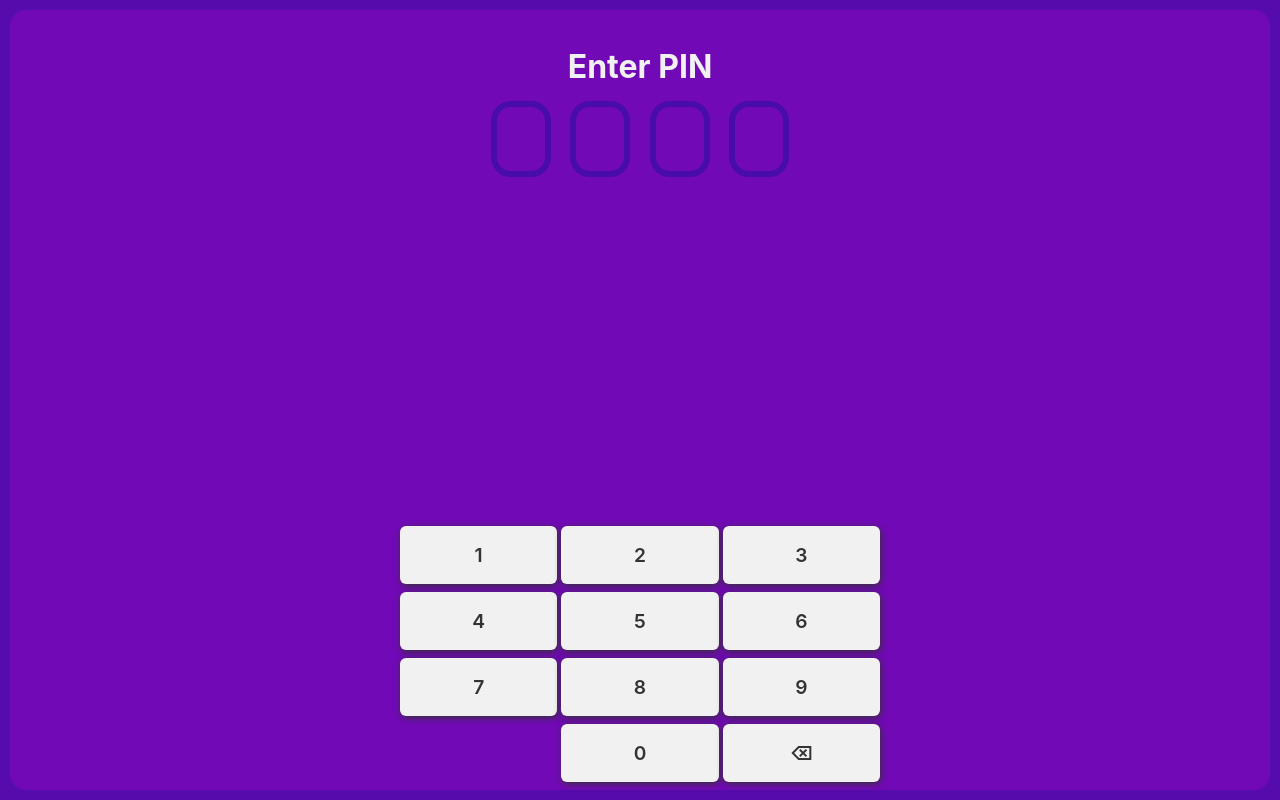
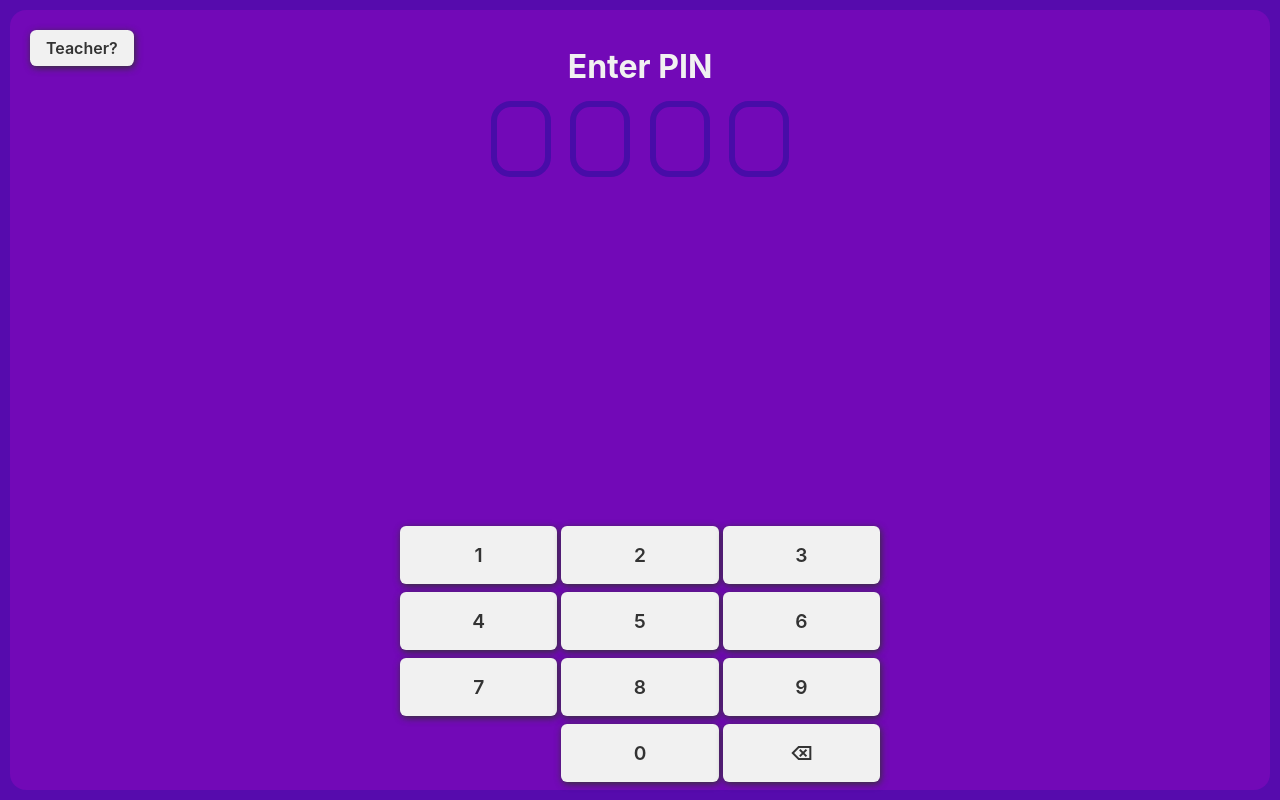
Before and after one commit to typio/imhere, a SvelteKit app: page / in a window 1280 px wide. Built offline with nearby package versions, Linux system fonts and the light colour scheme; a web font is replaced by a local one.

Commit message:
Mode button :clap:

```diff
--- a/src/app.css
+++ b/src/app.css
@@ -22,6 +22,17 @@ body {
 	overflow: hidden;
 }
 
+.content {
+	height: calc(var(--app-height) - 20px);
+	display: flex;
+	flex-wrap: wrap;
+	flex-direction: row;
+	width: 100%;
+	max-width: 500px;
+	margin: auto;
+	flex-grow: 1;
+}
+
 .btn {
 	font-family: Inter, sans-serif;
 	background-color: #f1f1f1;
@@ -39,5 +50,4 @@ body {
 	-ms-user-select: none;
 	user-select: none;
 	-webkit-tap-highlight-color: rgba(0, 0, 0, 0.3);
-
 }
--- /dev/null
+++ b/src/lib/components/ModeButton.svelte
@@ -0,0 +1,20 @@
+<script>
+	import { page } from '$app/stores';
+	import { goto } from '$app/navigation';
+	$: teacher_mode = $page.url.pathname === '/create' ? true : false;
+</script>
+
+<button
+	class="mode-btn btn"
+	on:click={() => {
+		goto(teacher_mode ? '/' : '/create');
+	}}>{teacher_mode ? 'Student?' : 'Teacher?'}</button
+>
+
+<style>
+	.mode-btn {
+		position: absolute;
+		top: 30px;
+		left: 30px;
+	}
+</style>
--- a/src/routes/+layout.svelte
+++ b/src/routes/+layout.svelte
@@ -1,7 +1,28 @@
 <script>
 	import '../app.css';
+	import { browser } from '$app/environment';
+
+	import ModeButton from '$lib/components/ModeButton.svelte';
+
+	const appHeight = () => {
+		const doc = document.documentElement;
+		doc.style.setProperty('--app-height', `${window.innerHeight}px`);
+	};
+
+	if (browser) {
+		appHeight();
+	}
 </script>
+
+<svelte:window
+	on:resize={() => {
+		appHeight();
+	}}
+/>
+
+<ModeButton />
 
 <slot />
 
-<style></style>
+<style>
+</style>
--- a/src/routes/+page.svelte
+++ b/src/routes/+page.svelte
@@ -1,5 +1,6 @@
 <script>
 	import { browser } from '$app/environment';
+	import { goto } from '$app/navigation';
 	import Keyboard from '$lib/components/Keyboard.svelte';
 
 	let code = ['', '', '', ''];
@@ -10,21 +11,12 @@
 
 	let name = '';
 
-	const appHeight = () => {
-		const doc = document.documentElement;
-		doc.style.setProperty('--app-height', `${window.innerHeight}px`);
-	};
-
 	if (browser) {
-		appHeight();
 		document.getElementById(`code-0`)?.focus();
 	}
 </script>
 
 <svelte:window
-	on:resize={() => {
-		appHeight();
-	}}
 	on:keydown={(e) => {
 		let { key } = e;
 		console.log(key);
@@ -140,17 +132,6 @@
 		text-align: center;
 	}
 
-	.content {
-		height: calc(var(--app-height) - 20px);
-		display: flex;
-		flex-wrap: wrap;
-		flex-direction: row;
-		width: 100%;
-		max-width: 500px;
-		margin: auto;
-		flex-grow: 1;
-	}
-
 	.code-entry {
 		width: 100%;
 		height: fit-content;
@@ -195,7 +176,6 @@
 		flex-direction: row;
 		justify-content: center;
 		align-self: flex-start;
-
 	}
 
 	.name-entry:focus {
--- /dev/null
+++ b/src/routes/[lobby_id]/+page.server.ts
@@ -0,0 +1,3 @@
+export const load: PageLoad = () => {
+
+}
--- a/src/routes/[lobby_id]/+page.svelte
+++ b/src/routes/[lobby_id]/+page.svelte
@@ -0,0 +1 @@
+<script></script>
--- a/src/routes/create/createLobby/+server.ts
+++ b/src/routes/create/createLobby/+server.ts
@@ -0,0 +1,5 @@
+export const POST = () => {
+    console.log('hi')
+
+    return new Response(JSON.stringify({ message: 'success' }))
+}
```
